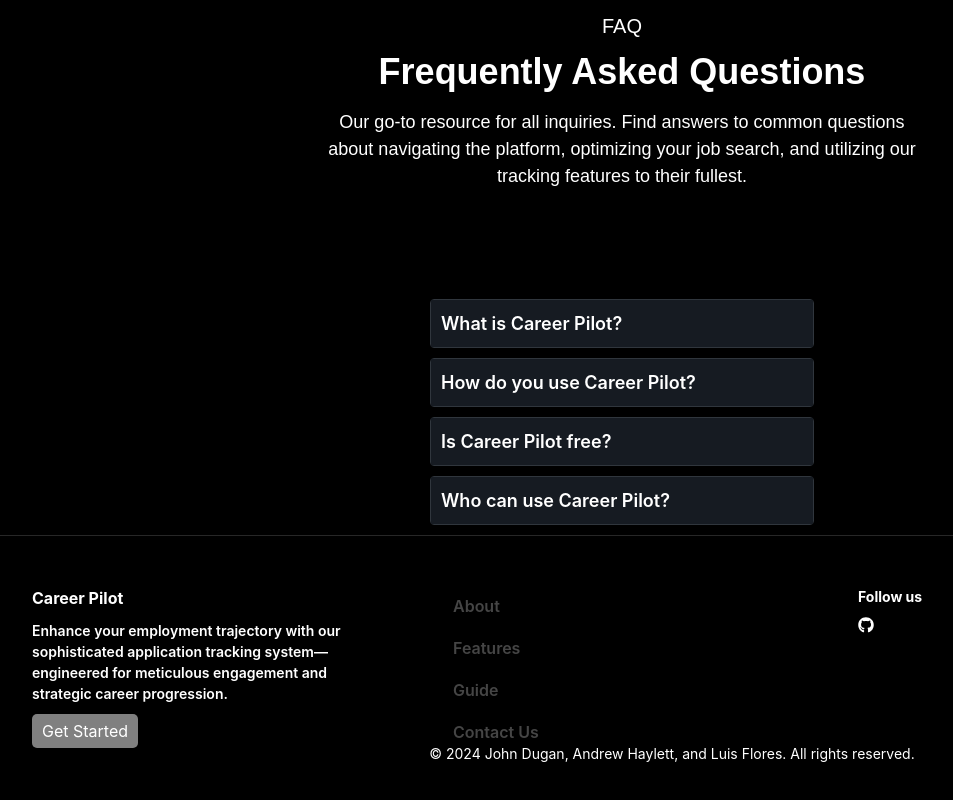
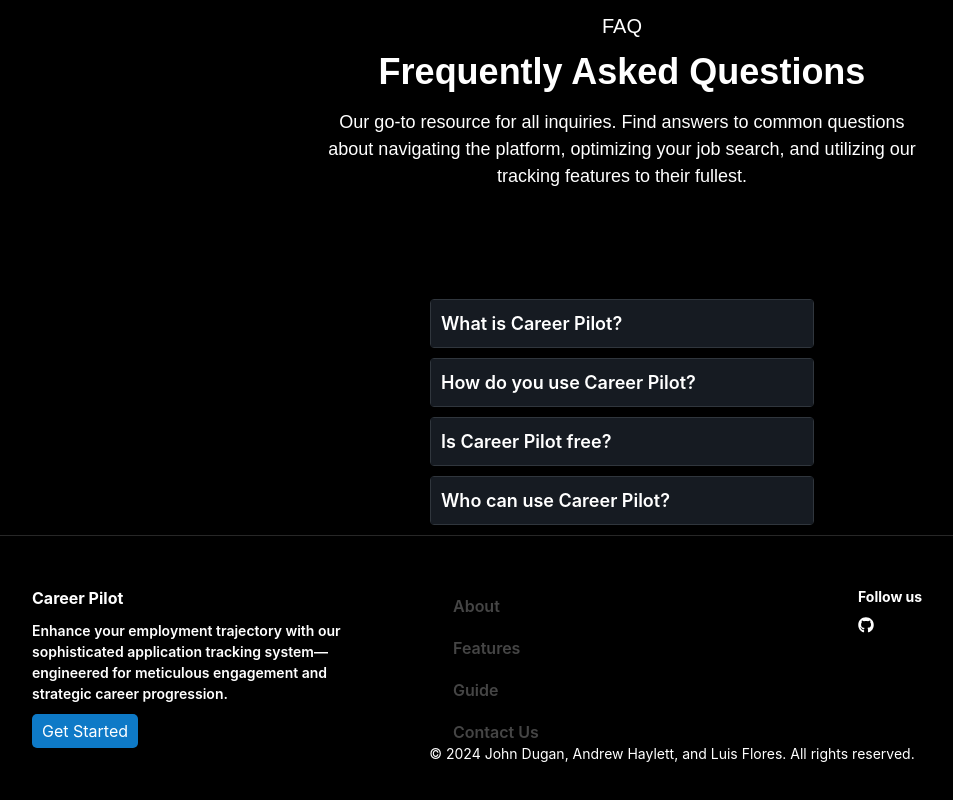
Before and after one commit to jduganOSU/job_tracker, a React (Create React App) app in the folder front_end/: page / in a window 1280 px wide. Shown: the part 1989-2789 px from the top of the page, without its empty margins (18-971 px from the left). Built offline with nearby package versions, Linux system fonts and the light colour scheme.

Commit message:
add color to the button

```diff
--- a/front_end/src/components/css/Footer.scss
+++ b/front_end/src/components/css/Footer.scss
@@ -47,7 +47,7 @@
     }
 
     .get-started-button {
-      background-color: grey;
+      background-color: #0e7ac7;
       color: white;
       border: none;
       padding: 5px 10px;
```
